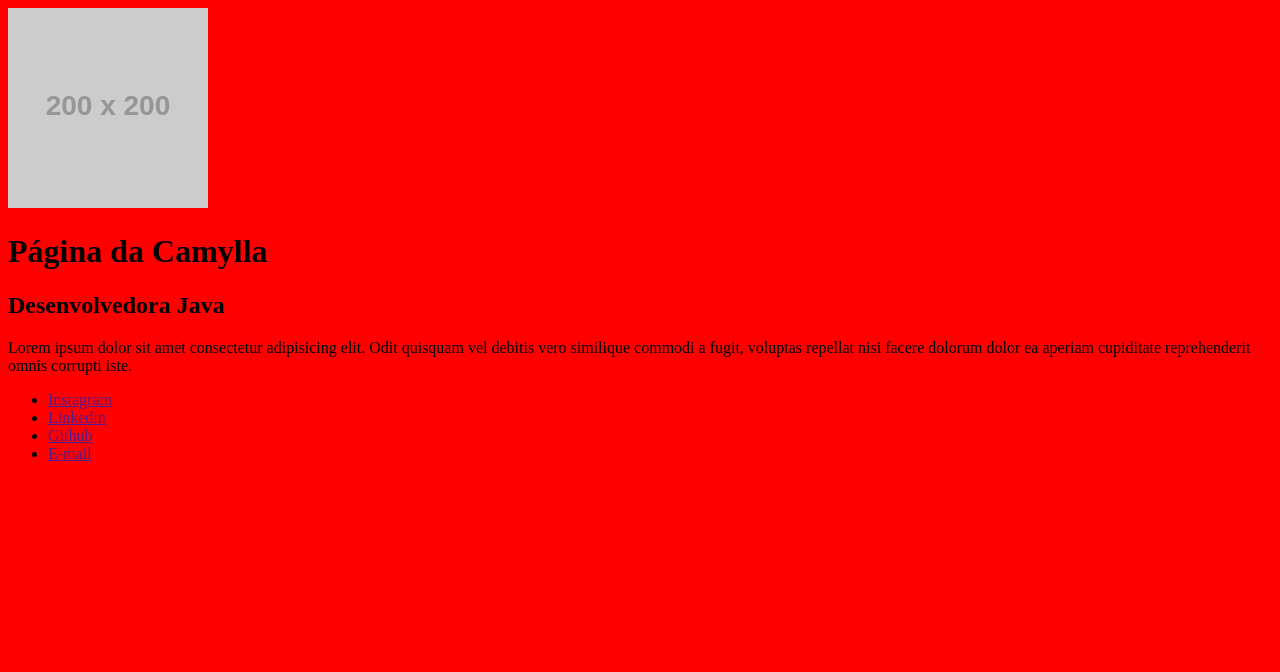
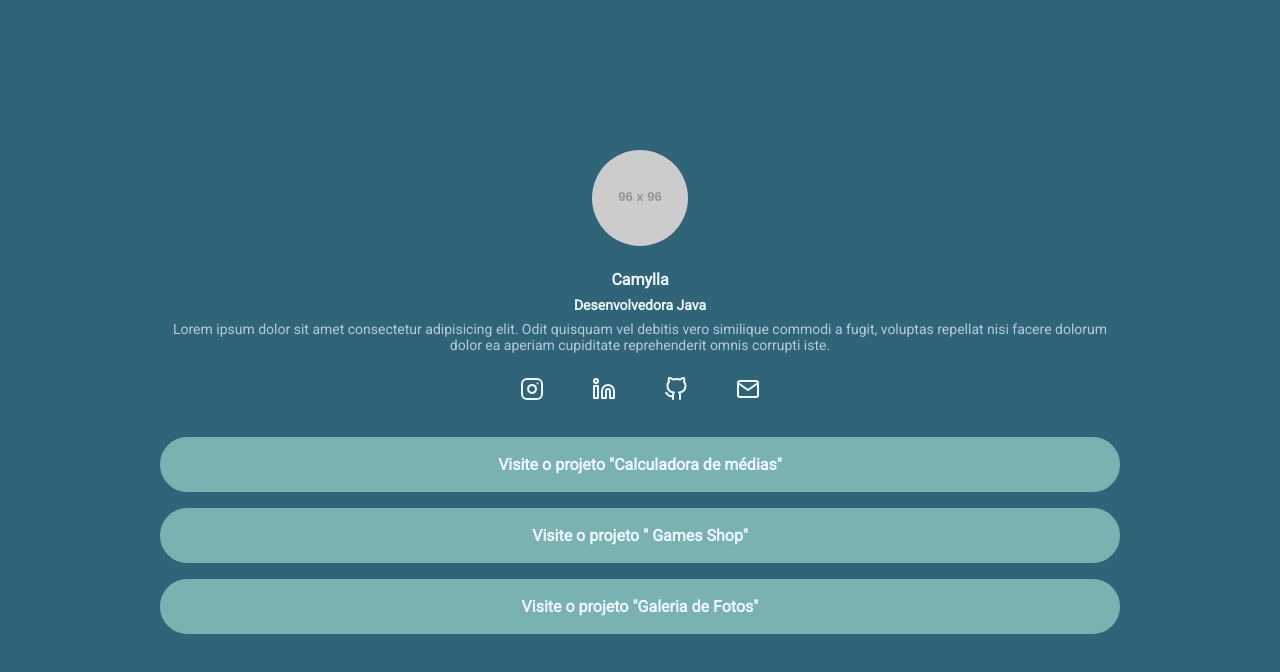
Before and after one commit to camyllasantos/LESS, a website: page index.html in a window 1280 px wide. Drawn offline with Linux system fonts and the light colour scheme; placeholder pictures from the web are drawn by us.

Commit message:
Novo commit

```diff
--- a/index.html
+++ b/index.html
@@ -5,21 +5,67 @@
     <meta name="viewport" content="width=device-width, initial-scale=1.0">
     <title>Página da Camylla</title>
     <link rel="stylesheet" href="build/styles/main.css">
+    <link rel="preconnect" href="https://fonts.googleapis.com">
+    <link rel="preconnect" href="https://fonts.gstatic.com" crossorigin>
+    <link href="https://fonts.googleapis.com/css2?family=Roboto&display=swap" rel="stylesheet">
 </head>
 <body>
-    <header>
-        <img src="https://via.placeholder.com/200x200" />
-        <h1>Página da Camylla</h1>
-        <h2>Desenvolvedora Java</h2>
-        <p>Lorem ipsum dolor sit amet consectetur adipisicing elit. Odit quisquam vel debitis vero similique commodi a fugit, voluptas repellat nisi facere dolorum dolor ea aperiam cupiditate reprehenderit omnis corrupti iste.</p>
+    <div class="container">
+        <header>
+            <img class="profile-avatar" src="https://via.placeholder.com/96x96" />
+            <div class="profile-bio">
+                <h1 class="profile-bio-name">Camylla</h1>
+                <h2 class="profile-bio-subtitle">Desenvolvedora Java</h2>
+                <p class="profile-bio-description">
+                    Lorem ipsum dolor sit amet consectetur adipisicing elit. Odit quisquam vel debitis vero similique commodi a fugit, voluptas repellat nisi facere dolorum dolor ea aperiam cupiditate reprehenderit omnis corrupti iste.
+                </p>
+
+            </div>
+        </header>
         <nav>
-            <ul>
-                <li><a href="">Instagram</a></li>
-                <li><a href="">Linkedin</a></li>
-                <li><a href="">Github</a></li>
-                <li><a href="">E-mail</a></li>
+        <ul class="social-links">
+        <li>
+            <a href="">
+            <img src="./src/images/instagram.svg" alt="Logo do instagram" />
+            </a>
+        </li>
+        <li>
+            <a href="">
+            <img src="./src/images/linkedin.svg" alt="Logo do linkedin" />
+            </a>
+        </li>
+        <li>
+            <a href="">
+            <img src="./src/images/github.svg" alt="Logo do Github" />
+            </a>
+        </li>
+        <li>
+            <a href="">
+            <img src="./src/images/mail.svg" alt="Logo do E-Mail">
+            </a>
+        </li>
+
+        </ul>
+        </nav>
+        <nav>
+            <ul class="projects-list">
+                <li class="projects-list-item">
+                    <a href="" >
+                        Visite o projeto "Calculadora de médias"
+                    </a>
+                </li>
+                <li class="projects-list-item">
+                    <a href="" >
+                        Visite o projeto " Games Shop"
+                    </a>
+                </li>
+                <li class="projects-list-item">
+                    <a href="" >
+                        Visite o projeto "Galeria de Fotos"
+                    </a>
+                </li>
             </ul>
         </nav>
-    </header>
+    </div>
 </body>
 </html>
--- a/package.json
+++ b/package.json
@@ -4,7 +4,7 @@
   "description": "",
   "main": "index.js",
   "scripts": {
-    "less": "less-watch-compiler ./src/styles .build/styles main.less",
+    "less": "less-watch-compiler ./src/styles build/styles main.less",
     "test": "echo \"Error: no test specified\" && exit 1"
   },
   "author": "",
--- a/src/styles/main.less
+++ b/src/styles/main.less
@@ -1,6 +1,116 @@
-@import "variaveis.less";
+@import "mapas.less";
 
+@breakpointMobile: ~"(max-width: 767px)";
+@breakpointTablet: ~"(min-width: 768px) and (max-width: 1023px)";
+
+.marginBottom8 {
+    margin-bottom: 8px;
+}
+
+* {
+    margin: 0;
+    padding: 0;
+    box-sizing: border-box;
+    font-family: 'Roboto', sans-serif;
+}
 
 body {
-    background-color: @corDeFundo;
+    background-color: #colors[background-color];
+    color: #colors[textColor];
 }
+
+li {
+    list-style: none;
+}
+
+.container {
+    max-width: 960px;
+    width: 100%;
+    margin: 0 auto;
+    height: 100vh;
+    display: flex;
+    flex-direction: column;
+    justify-content: center;
+
+    @media @breakpointMobile {
+        max-width: 70%;
+    }
+
+    @media @breakpointTablet {
+        max-width: 80%;
+
+        }
+}
+
+header {
+    padding-bottom: 24px;
+
+    .profile-avatar {
+        display: block;
+        margin: 0 auto 24px;
+        border-radius: 50%;
+    }
+}
+
+.profile-bio {
+    text-align: center;
+
+    &-name {
+        font-size: 16px;
+        .marginBottom8();
+    }
+
+    &-subtitle{
+        font-size: 14px;
+        .marginBottom8();
+    }
+
+    &-description {
+        font-size: 14px;
+        opacity: 0.7;
+    }
+}
+
+.social-links {
+    display: flex;
+    justify-content: space-between;
+    max-width: 240px;
+    width: 100%;
+    margin: 0 auto;
+
+    li {
+
+        img {
+            transition: all ease .3s;
+            &:hover {
+                transform: scale(1.3);
+            }
+        }
+
+    }
+}
+
+.projects-list {
+    margin-top: 32px;
+
+    &-item {
+        a {
+            text-decoration: none;
+            background-color: #colors[bottomColor];
+            display: block;
+            padding: 16px 20px;
+            margin-bottom: 16px;
+            text-align: center;
+            color: #colors[textColor];
+            font-weight: bold;
+            border-radius: 30px;
+            border: 2px solid #colors[bottomColor];
+            transition: all ease .5s;
+
+            &:hover {
+                color: #colors[bottomColor];
+                background-color: transparent;
+            }
+        }
+    }
+}
--- /dev/null
+++ b/src/styles/mapas.less
@@ -0,0 +1,5 @@
+#colors() {
+    background-color: #2f6479;
+    bottomColor: #7AB2B2;
+    textColor: #EEF7FF;
+}
--- a/src/styles/variaveis.less
+++ /dev/null
@@ -1,3 +0,0 @@
-@corDeFundo: #4D869C;
-@corDosBotoes: #7AB2B2;
-@corDosTextos: #EEF7FF;
```
Also changed, not shown: build/styles/main.css, src/images/github.svg (added), src/images/instagram.svg (added), src/images/linkedin.svg (added), src/images/mail.svg (added).
